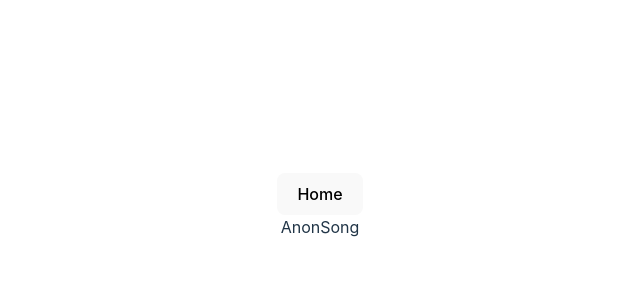
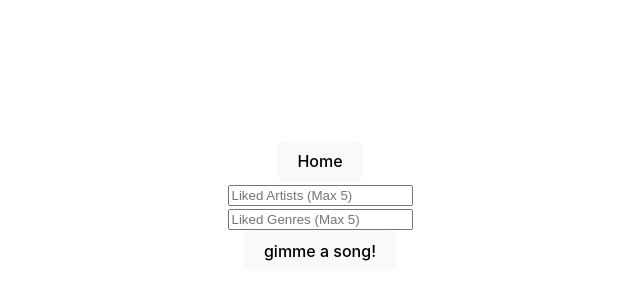
Before and after one commit to jackd0tcom/song-recommender, a React (Vite) app: page /songRec in a window 1280 px wide. Shown: the part 194-494 px from the top of the page, without its empty margins (320-960 px from the left). Built offline with nearby package versions, Linux system fonts and the light colour scheme; no server answers.

Commit message:
eod commit, working on songRec

```diff
--- a/src/Elements/Nav.jsx
+++ b/src/Elements/Nav.jsx
@@ -19,7 +19,10 @@ const Nav = () => {
   const logout = () => {
     axios
       .delete("/api/logout")
-      .then((res) => dispatch({ type: "LOGOUT" }))
+      .then((res) => {
+        dispatch({ type: "LOGOUT" });
+        navigate("/");
+      })
       .catch((err) => console.log(err));
   };
 
--- a/src/Elements/SongRecCard.jsx
+++ b/src/Elements/SongRecCard.jsx
@@ -1,15 +1,18 @@
 import { useEffect, useState } from "react";
+import { useSelector } from "react-redux";
 import axios from "axios";
 
-const SongRecCard = () => {
+const SongRecCard = ({ artists, genres }) => {
   const [songTitle, setSongTitle] = useState("");
   const [albumTitle, setAlbumTitle] = useState("");
   const [artistName, setArtistName] = useState("");
   const [albumCover, setAlbumCover] = useState("");
 
-  useEffect(() => {
+  const userId = useSelector((state) => state.userId);
+
+  const getSong = () => {
     axios
-      .post("api/getSong")
+      .post(userId ? "/api/getSong" : "/api/getAnonSong", { artists, genres })
       .then((res) => {
         // console.log(res.data);
         setSongTitle(res.data.tracks[0].name);
@@ -18,9 +21,15 @@ const SongRecCard = () => {
         setAlbumCover(res.data.tracks[0].album.images[0].url);
       })
       .catch((err) => console.log(err));
+  };
+
+  useEffect(() => {
+    getSong();
   }, []);
 
-  console.log(songTitle);
+  const handleGetAnother = () => {
+    setSongTitle("");
+  };
 
   return (
     <>
@@ -28,6 +37,7 @@ const SongRecCard = () => {
       <h2>{songTitle}</h2>
       <h2>{albumTitle}</h2>
       <h2>{artistName}</h2>
+      <button onClick={getSong}>gimme another</button>
     </>
   );
 };
--- a/src/Pages/AnonSong.jsx
+++ b/src/Pages/AnonSong.jsx
@@ -1,7 +1,35 @@
-import React from "react";
+import { useState } from "react";
+import SongRecCard from "../Elements/SongRecCard";
+import { render } from "react-dom";
 
 const AnonSong = () => {
-  return <div>AnonSong</div>;
+  const [artists, setArtists] = useState("");
+  const [genres, setGenres] = useState("");
+
+  const handleSubmit = (e) => {
+    e.preventDefault();
+    return <SongRecCard artists={artists} genres={genres} />;
+  };
+
+  return (
+    <>
+      <form onSubmit={handleSubmit}>
+        <input
+          type="text"
+          placeholder="Liked Artists (Max 5)"
+          onChange={(e) => setArtists(e.target.value)}
+        />
+        <br />
+        <input
+          type="text"
+          placeholder="Liked Genres (Max 5)"
+          onChange={(e) => setGenres(e.target.value)}
+        />
+        <br />
+        <button>gimme a song!</button>
+      </form>
+    </>
+  );
 };
 
 export default AnonSong;
--- a/src/Pages/SongRec.jsx
+++ b/src/Pages/SongRec.jsx
@@ -2,11 +2,51 @@ import React from "react";
 import { useSelector } from "react-redux";
 import SongRecCard from "../Elements/SongRecCard";
 import AnonSong from "./AnonSong";
+import { useState } from "react";
 
 const SongRec = () => {
   const userId = useSelector((state) => state.userId);
 
-  return <>{userId ? <SongRecCard /> : <AnonSong />}</>;
+  const [artists, setArtists] = useState("");
+  const [genres, setGenres] = useState("");
+
+  const handleSubmit = (e) => {
+    e.preventDefault();
+    console.log(artists, genres);
+    return (
+      <>
+        <SongRecCard artists={artists} genres={genres} />
+      </>
+    );
+  };
+
+  return (
+    <>
+      {userId ? (
+        // need to make a new route to send not logged in user to the
+
+        <SongRecCard />
+      ) : (
+        <>
+          <form onSubmit={handleSubmit}>
+            <input
+              type="text"
+              placeholder="Liked Artists (Max 5)"
+              onChange={(e) => setArtists(e.target.value)}
+            />
+            <br />
+            <input
+              type="text"
+              placeholder="Liked Genres (Max 5)"
+              onChange={(e) => setGenres(e.target.value)}
+            />
+            <br />
+            <button>gimme a song!</button>
+          </form>
+        </>
+      )}
+    </>
+  );
 };
 
 export default SongRec;
```
